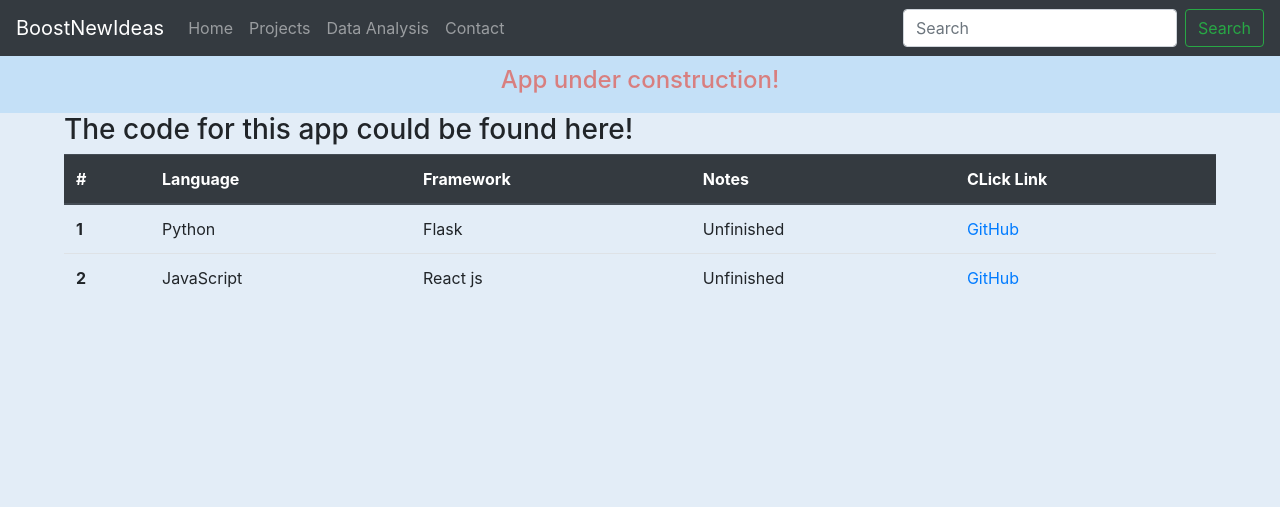
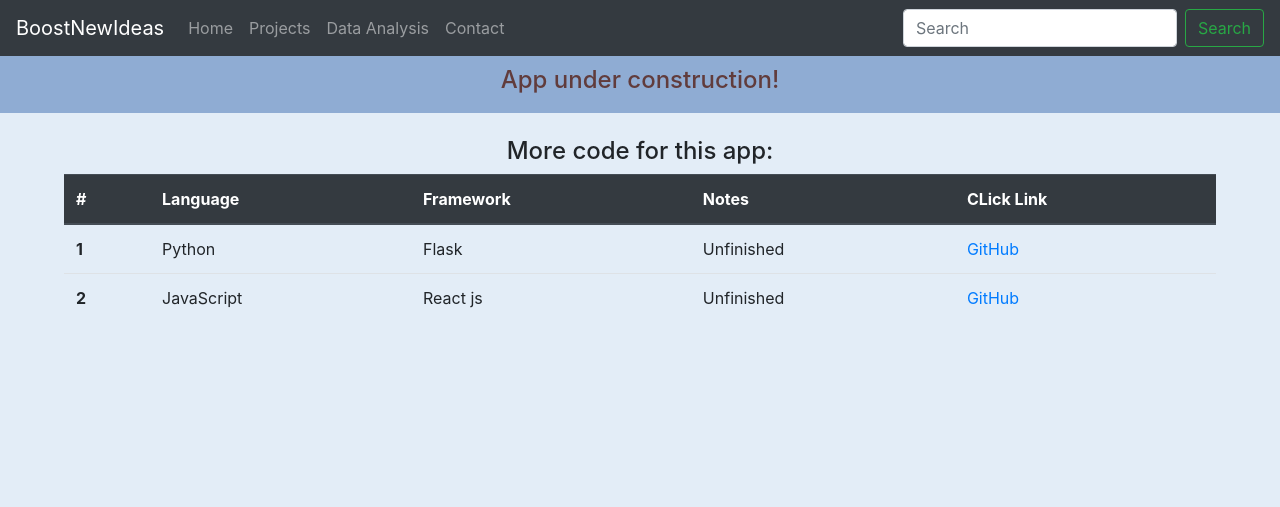
Before and after one commit to StefanGriffin/BoostNewIdeas, a Flask app: page /projects/ in a window 1280 px wide. Shown: the top 507 px of the page. Run offline with Flask 2, Linux system fonts and the light colour scheme; some libraries are stand-ins or nearby versions.

Commit message:
Updated content

```diff
--- a/src/static/css/home.css
+++ b/src/static/css/home.css
@@ -1,3 +1,9 @@
+
+* {
+    margin: 0;
+    padding: 0;
+}
+
 
 body {
     background: #e3edf7;
--- /dev/null
+++ b/src/static/css/projects.css
@@ -0,0 +1,3 @@
+.v {
+    text-align: center;
+}
--- a/src/static/css/stylebase.css
+++ b/src/static/css/stylebase.css
@@ -12,12 +12,12 @@ body {
 
 header {
     text-align: center;
-    background-color: rgb(196, 224, 247);
+    background-color: rgb(143, 172, 211);
     padding: 10px;
 }
 
 header h4 {
-    color: rgb(216, 127, 127);
+    color: rgb(97, 60, 60);
 }
 
 main {
--- a/src/templates/contact.html
+++ b/src/templates/contact.html
@@ -24,6 +24,9 @@
                     </p>
                </div>
 
+               <br>
+               <br>
+
 
                <div class="col-md-8 col-sm-6 my-co">
                 <a href="{{ url_for('socialmedia') }}" class="btn btn-primary btn-lg active" role="button" aria-pressed="true">Social Media</a>
--- a/src/templates/data.html
+++ b/src/templates/data.html
@@ -15,7 +15,7 @@
     <body>
 
 
-        <h3>Register</h3>
+        <h4>Register</h4>
         <form action="/register" method="post">
           <input autocomplete="off" autofocus name="name" placeholder="Name" type="text">
           <select name="project">
--- a/src/templates/projects.html
+++ b/src/templates/projects.html
@@ -10,11 +10,16 @@
         <meta name="viewport" content="width=device-width, initial-scale=1.0">
         <meta name="google" content="notranslate">
         <meta http-equiv="X-UA-Compatible" content="ie=edge">
+        <link rel="stylesheet" href="/static/css/projects.css">
         <title>Projects</title>
     </head>
     <body>
 
-        <h3>The code for this app could be found here!</h3>
+      <br>
+      <div class="v">
+        <h4>More code for this app: </h4>
+      </div>
+
 
         <table class="table">
             <thead class="thead-dark">
```
